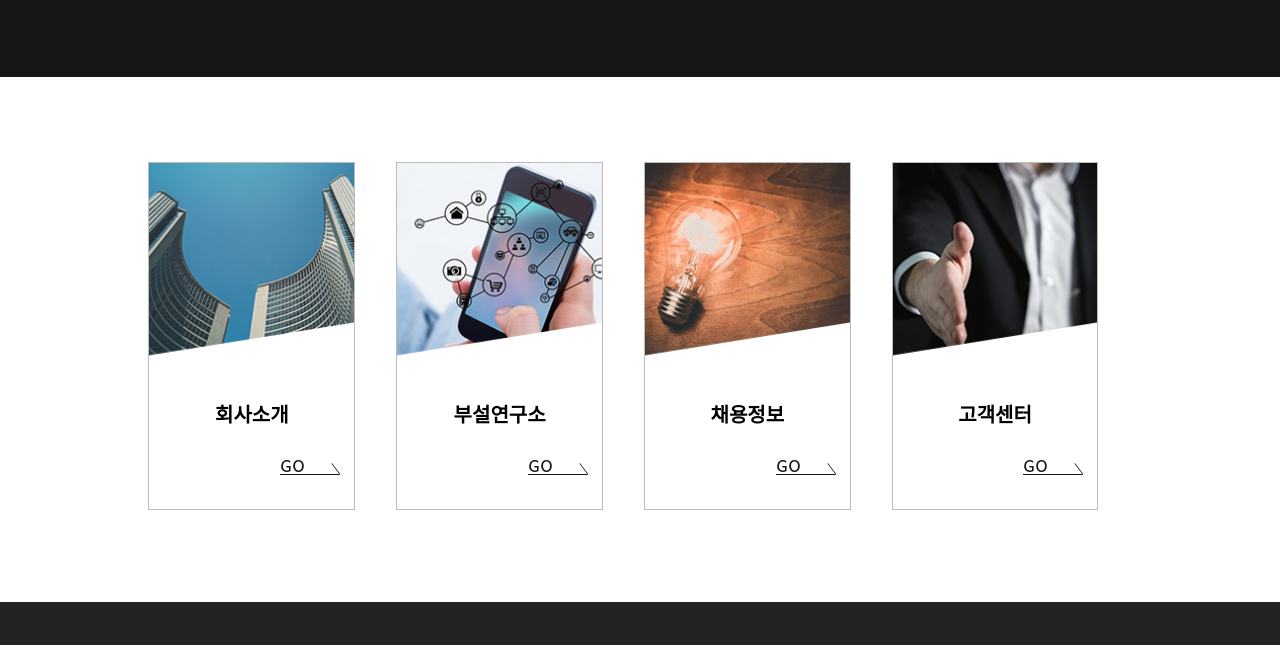
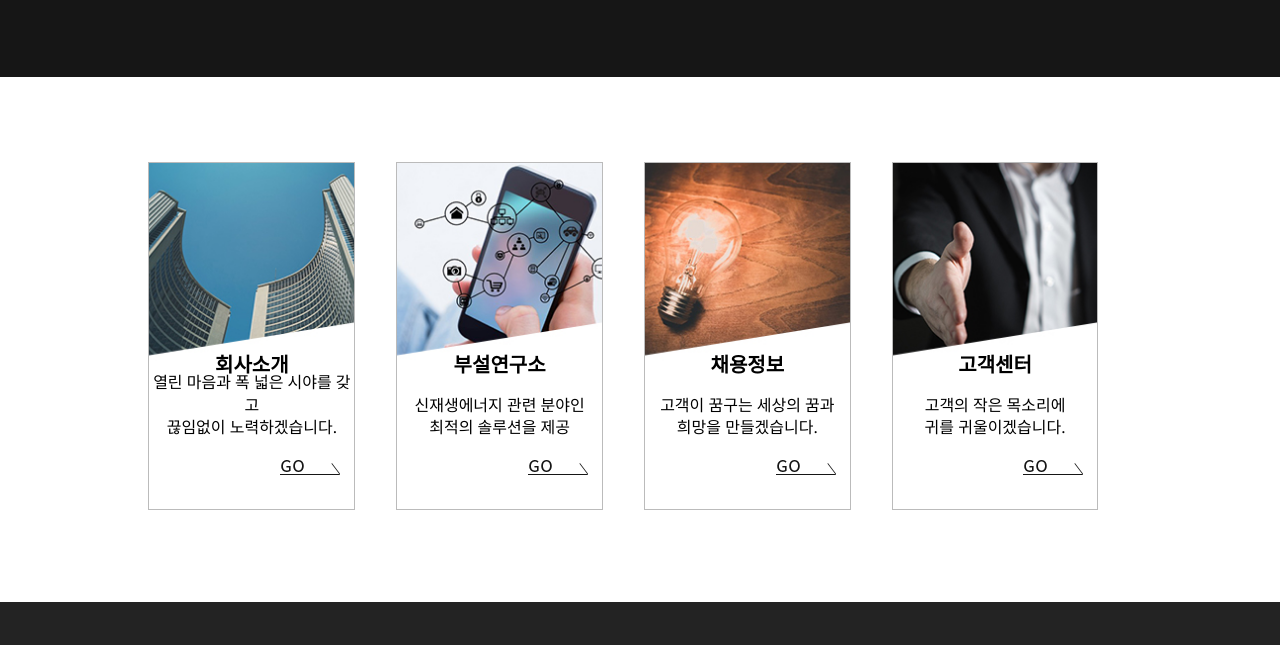
Before and after one commit to sepiasday/portfolio, a plain HTML site: page pf/pf01/index.html in a window 1280 px wide. Shown: the part 3238-3883 px from the top of the page. Drawn offline with Linux system fonts and the light colour scheme.

Commit message:
pf01 수정
pf01 수정

```diff
--- a/pf/pf01/css/index.css
+++ b/pf/pf01/css/index.css
@@ -63,7 +63,8 @@ nav .on a { color: #0095da; font-weight: 600;}
 .fullpage .page5 .contents div { width: 100%; height: 18%; margin: 0; background-color: #161616;  }
 .fullpage .page5 .contents ul { min-width: 80%; height: 60%; margin: 3.5% auto; }
 .fullpage .page5 .contents ul li { width: 20%; height: 90%; float: left; margin: 40px 2%; color: #000; position: relative; border: 1px solid #bbb;}
-.fullpage .page5 .contents ul li h2 { font-size: 20px; font-weight: 600; position: absolute; bottom: 70px; right: 0; left: 0; margin: auto;}
+.fullpage .page5 .contents ul li h2 { font-size: 20px; font-weight: 600; position: absolute; bottom: 120px; right: 0; left: 0; margin: auto;}
+.fullpage .page5 .contents ul li h3 {font-size: 16px; font-weight: 400; position: absolute; bottom: 70px; right: 0; left: 0; margin: auto; line-height: 1.4;}
 .fullpage .page5 .contents ul li p a { font-size: 16px; position: absolute; bottom: 10px; right: 10px; }
 
 .fullpage .page5 .contents ul .box1 { background: url(../images/bg5.jpg) no-repeat 50% 50%; background-size: cover; }
--- a/pf/pf01/index.html
+++ b/pf/pf01/index.html
@@ -158,18 +158,22 @@
 						<ul>
 							<li class="box1">
 								<h2>회사소개</h2>
+								<h3>열린 마음과 폭 넓은 시야를 갖고<br>끊임없이 노력하겠습니다.</h3>
 								<p><a href="#"><img src="images/go.png" alt="바로가기"></a></p>
 							</li>
 							<li class="box2">
 								<h2>부설연구소</h2>
+								<h3>신재생에너지 관련 분야인<br>최적의 솔루션을 제공</h3>
 								<p><a href="#"><img src="images/go.png" alt="바로가기"></a></p>
 							</li>
 							<li class="box3">
 								<h2>채용정보</h2>
+								<h3>고객이 꿈구는 세상의 꿈과<br>희망을 만들겠습니다.</h3>
 								<p><a href="#"><img src="images/go.png" alt="바로가기"></a></p>
 							</li>
 							<li class="box4">
 								<h2>고객센터</h2>
+								<h3>고객의 작은 목소리에<br>귀를 귀울이겠습니다.</h3>
 								<p><a href="#"><img src="images/go.png" alt="바로가기"></a></p>
 							</li>
 						</ul>
```
